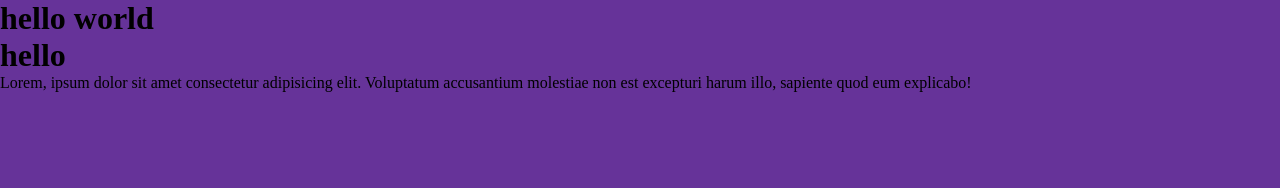
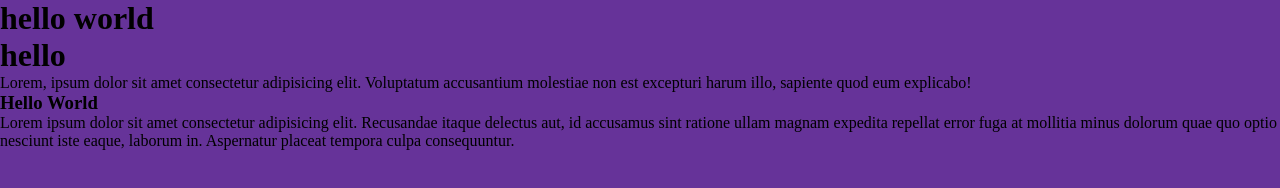
Before and after one commit to Md-Dalim-Hossain/my-simple-website, a plain HTML site: page index.html in a window 1280 px wide. Drawn offline with Linux system fonts and the light colour scheme.

Commit message:
add mire section

```diff
--- a/index.html
+++ b/index.html
@@ -12,5 +12,9 @@
         <h1>hello</h1>
         <p>Lorem, ipsum dolor sit amet consectetur adipisicing elit. Voluptatum accusantium molestiae non est excepturi harum illo, sapiente quod eum explicabo!</p>
     </div>
+    <div class="section1">
+        <h3>Hello World</h3>
+        <p>Lorem ipsum dolor sit amet consectetur adipisicing elit. Recusandae itaque delectus aut, id accusamus sint ratione ullam magnam expedita repellat error fuga at mollitia minus dolorum quae quo optio nesciunt iste eaque, laborum in. Aspernatur placeat tempora culpa consequuntur.</p>
+    </div>
 </body>
 </html>
```
